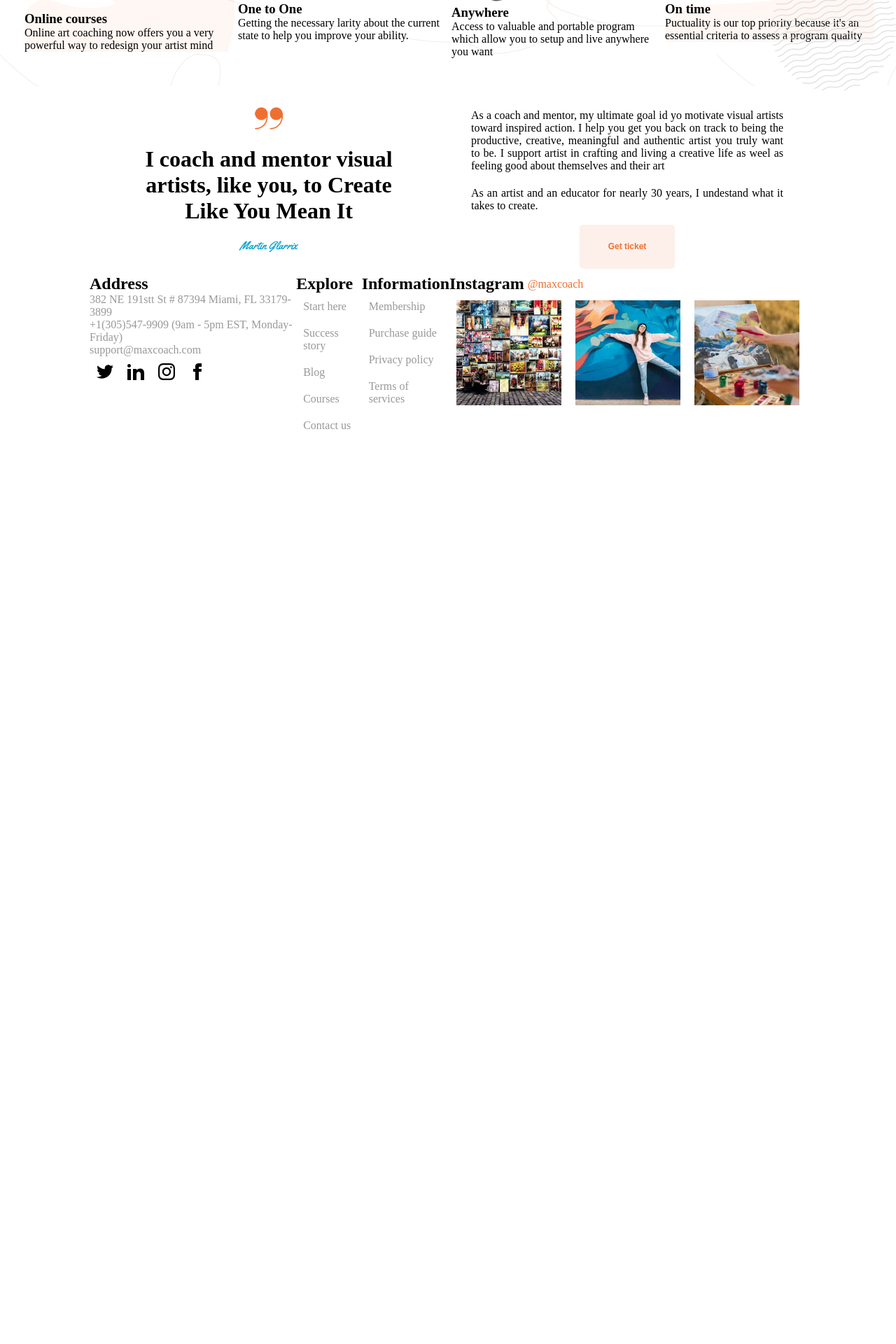
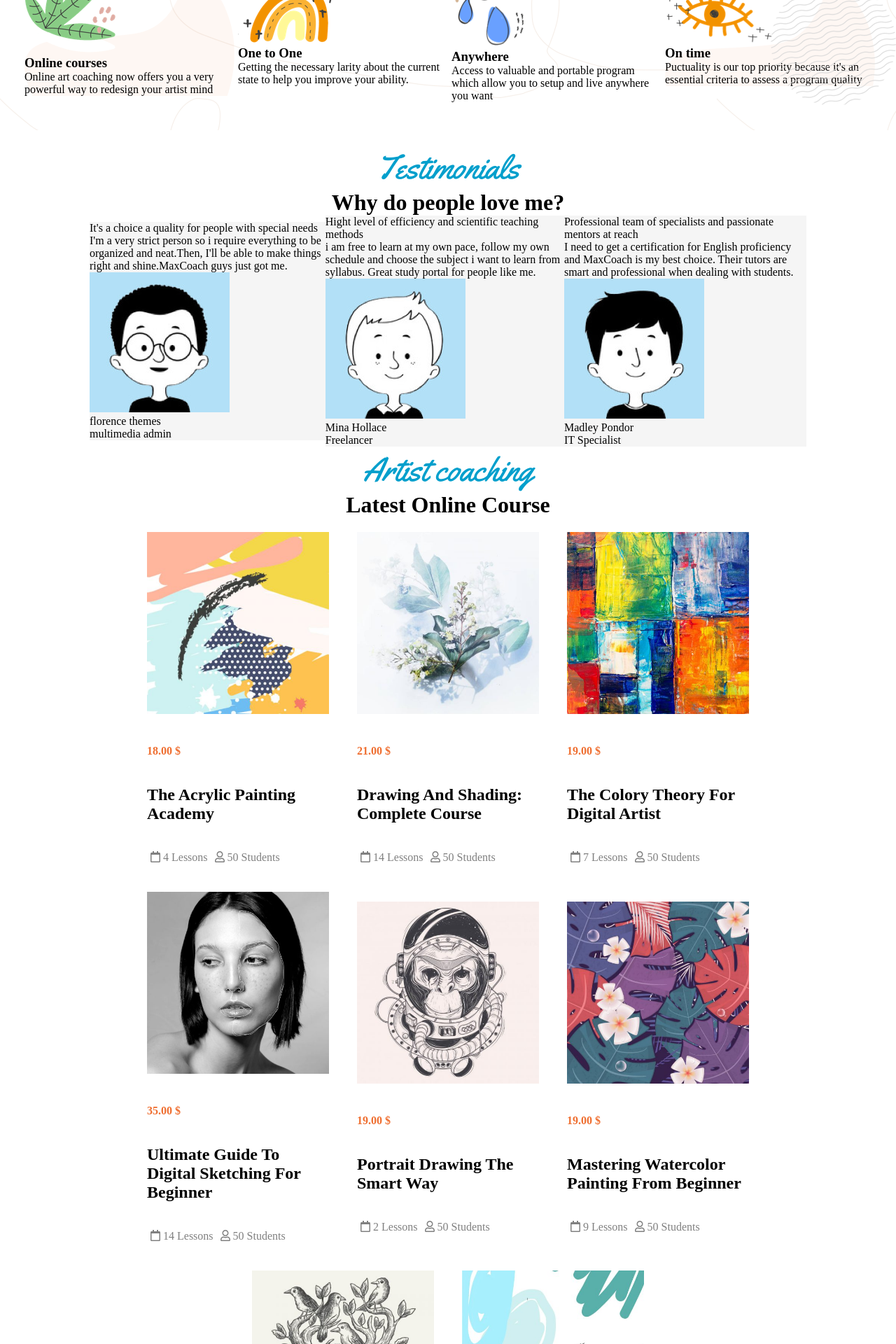
Before and after one commit to bizon-dot/proj-html-vuejs, a Vue app: page / in a window 1280 px wide. Shown: the part 440-2360 px from the top of the page at 70% size. Before the commit the page ends 1067 px from the top, so only its background shows below. Built offline with nearby package versions, Linux system fonts and the light colour scheme.

Commit message:
Sezione testimonials

```diff
--- a/src/App.vue
+++ b/src/App.vue
@@ -4,6 +4,8 @@
     <Header/>
     <!-- <Hero /> -->
     <ServiceCoaching />
+    <Testimonials />
+    <Courses />
     <CallToActions />
 
 
@@ -16,6 +18,10 @@ import Header from './components/Header.vue';
 // import Hero from './components/Hero.vue';
 import ServiceCoaching from './components/ServiceCoaching.vue';
 import CallToActions from './components/CallToActions.vue';
+import Testimonials from './components/Testimonials.vue';
+
+import Courses from './components/Courses.vue';
+
 import Footer from './components/Footer.vue';
 
 
@@ -26,6 +32,8 @@ export default {
  /*    Hero, */
     ServiceCoaching,
     CallToActions,
+    Testimonials,
+    Courses,
     Footer
   }
 }
@@ -36,5 +44,9 @@ export default {
 
 #app {
 
+
+
+
+
 }
 </style>
--- /dev/null
+++ b/src/assets/data/data-courses.js
@@ -0,0 +1,60 @@
+const course = [
+    {
+        title: "the acrylic painting academy"  ,
+        students: 50,
+        price: 18,
+        nLessons: 4,
+        path: 'assets/img/artist-course-01-480x480.jpg',
+    },
+    {
+        title:  "drawing and shading: complete course",
+        students: 50,
+        price: 21,
+        nLessons: 14,
+        path: 'assets/img/artist-course-02-480x480.jpg',
+    },
+    {
+        title:  "the colory theory for digital artist",
+        students: 50,
+        price: 19,
+        nLessons: 7,
+        path: 'assets/img/artist-course-03-480x480.jpg',
+    },
+    {
+        title:  "ultimate guide to digital sketching for beginner",
+        students: 50,
+        price: 35,
+        nLessons: 14,
+        path: 'assets/img/artist-course-04-480x480.jpg',
+        },
+    {
+        title:  "portrait drawing the smart way ",
+        students: 50,
+        price: 19 ,
+        nLessons: 2,
+        path: 'assets/img/artist-course-05-480x480.jpg',
+    },
+    {
+        title: "mastering watercolor painting from beginner"  ,
+        students: 50,
+        price: 19,
+        nLessons: 9 ,
+        path: 'assets/img/artist-course-06-480x480.jpg',
+    },
+    {
+        title:  "the art & science of drawing",
+        students: 50,
+        price: 25,
+        nLessons: 4 ,
+        path: 'assets/img/artist-course-07-480x480.jpg',
+    },
+    {
+        title:  "the colored penccil drawing course",
+        students: 50,
+        price: 22,
+        nLessons: 6 ,
+        path: 'assets/img/artist-course-08-480x480.jpg',
+    }
+]
+
+export default course;
--- /dev/null
+++ b/src/assets/data/data-testimonials.js
@@ -0,0 +1,25 @@
+const testimonials = [
+    {
+        title: "It's a choice a quality for people with special needs",
+        text: "I'm a very strict person so i require everything to be organized and neat.Then, I'll be able to make things right and shine.MaxCoach guys just got me.",
+        author: "florence themes",
+        job: "multimedia admin",
+        path: "assets/img/artist-testimonial-avatar-01.jpg",
+    },
+    {
+        title: "Hight level of efficiency and scientific teaching methods",
+        text: "i am free to learn at my own pace, follow my own schedule and choose the subject i want to learn from syllabus. Great study portal for people like me.",
+        author: "Mina Hollace",
+        job: "Freelancer",
+        path: "assets/img/artist-testimonial-avatar-02.jpg",
+    },
+    {
+        title: "Professional team of specialists and passionate mentors at reach",
+        text: "I need to get a certification for English proficiency and MaxCoach is my best choice. Their tutors are smart and professional when dealing with students. ",
+        author: "Madley Pondor ",
+        job: "IT Specialist",
+        path: "assets/img/artist-testimonial-avatar-03.jpg",
+    },
+]
+
+export default testimonials;
--- a/src/components/CallToActions.vue
+++ b/src/components/CallToActions.vue
@@ -1,5 +1,5 @@
 <template>
-  <div class="row">
+  <div class="container row">
     <div class="col">
       <img src="../assets/img/artist-quote-icon.png">
       <div class="title">
@@ -46,9 +46,9 @@
 
   .row {
     display: flex;
-
     width: 80%;
     margin: 0 auto;
+    margin-bottom: em(40);
 
 
   }
--- a/src/components/Courses.vue
+++ b/src/components/Courses.vue
@@ -7,37 +7,35 @@
       <h1>
         Latest Online Course
       </h1>
+    </div>
       <div class="container-cards">
         <ul class="cards">
           <li v-for="(course,index) in courses" :key="index">
-            <img class="img-fluid mb-3" :src="require(`@/${course.path}`)" :alt="course.title">
-            <p class="price">{{course.price}} $</p>
-            <p class="title">{{course.title}} $</p>
-            <div class="info">
-             <span>   <i class="far fa-calendar"></i> {{course.nLessons}} Lessons</span>
-             <span> <i class="far fa-user"></i> {{course.students}} Students </span>
+            <div class="card">
+              <img class="img-fluid mb-3" :src="require(`@/${course.path}`)" :alt="course.title">
+              <p class="price">{{course.price}}.00 $</p>
+              <p class="title">{{course.title}} </p>
+              <div class="info">
+                <span> <i class="far fa-calendar"></i> {{course.nLessons}} Lessons</span>
+                <span> <i class="far fa-user"></i> {{course.students}} Students </span>
+              </div>
+
             </div>
-
           </li>
 
         </ul>
 
       </div>
     </div>
-
-
-  </div>
 </template>
 
 <script>
   import courses from "../assets/data/data-courses.js";
-  import Card from './Card.vue';
+
 
   export default {
     name: 'Courses',
-    componets: {
-      Card
-    },
+
     data() {
       return {
         courses: courses,
@@ -55,6 +53,23 @@
   .courses {
     width: 80%;
     margin: 0 auto;
+    .card{
+      > *{
+     padding:20px;
+    }
+
+    .price{
+      color:#ef6f31;
+      font-weight: 800;
+      font-size:1rem;
+    }
+    .title{
+      font-size: 1.5rem;
+      font-weight: bolder;
+      text-transform: capitalize ;
+    }
+    }
+
 
     .cards {
       display: flex;
@@ -62,6 +77,15 @@
       flex-wrap: wrap;
       justify-content: center;
       align-items: center;
+
+
+      .info {
+        color:gray;
+        span {
+          padding: em(5);
+        }
+      }
+
       li {
         list-style: none;
         flex-basis: 25%;
--- a/src/components/Footer.vue
+++ b/src/components/Footer.vue
@@ -37,7 +37,7 @@
     </div>
 
     <div class="social">
-      <div class="header">
+      <div class="headerr">
         <h2>Instagram</h2><label>@maxcoach</label>
       </div>
 
@@ -86,6 +86,11 @@
     margin: 0 auto;
     color: $dusty-gray;
     font-weight: 400;
+    .info > *{
+      padding: em(10);
+    }
+    .socialItems,
+    .container-photos,
     .items{
       list-style: none;
        li {
@@ -96,18 +101,11 @@
 
     .socialItems,
     .container-photos {
-      list-style: none;
       display: flex;
-
-
-      li {
-        padding: em(10);
-
-      }
     }
 
     .social {
-      .header {
+      .headerr {
         display: flex;
         flex-wrap: wrap;
         align-items: center;
@@ -122,8 +120,8 @@
     .container-photos {
 
       img {
-        height: 150px;
-        width: 150px;
+        height: em(150);
+        width: em(150);
         object-fit: cover;
       }
     }
--- a/src/components/Header.vue
+++ b/src/components/Header.vue
@@ -57,6 +57,10 @@
 <style scoped lang="scss">
   @import "./style/general.scss";
 
+  header{
+    margin-bottom: em(20);
+  }
+
   .header-top {
     min-height: 4em;
     line-height: 4em;
--- /dev/null
+++ b/src/components/Testimonials.vue
@@ -0,0 +1,75 @@
+<template>
+  <div class="container testimonials">
+    <div class="header">
+      <div class="handwriting">
+        Testimonials
+      </div>
+      <h1>
+        Why do people love me?
+      </h1>
+    </div>
+    <div class="container-cards">
+      <ul class="cards">
+        <li v-for="(testimonial,index) in testimonials" :key="index">
+          <div class="card">
+            <p class="title">{{testimonial.title}} </p>
+            <p class="text">{{testimonial.text}} </p>
+            <div class="box-author">
+              <img class="img-fluid mb-3" :src="require(`@/${testimonial.path}`)" :alt="testimonial.author">
+              <p class="author">{{testimonial.author}} </p>
+              <p class="job">{{testimonial.job}} </p>
+            </div>
+
+
+            <!--  <img class="img-fluid mb-3" :src="require(`@/${course.path}`)" :alt="course.title">
+              <p class="price">{{course.price}}.00 $</p>
+              <p class="title">{{course.title}} </p> -->
+            <!-- {{testimonial}} -->
+          </div>
+        </li>
+
+      </ul>
+
+    </div>
+
+  </div>
+</template>
+
+<script>
+  import testimonials from "../assets/data/data-testimonials.js";
+
+  export default {
+    name: 'Testimonials',
+
+    data() {
+      return {
+        testimonials: testimonials,
+      }
+    }
+
+  }
+</script>
+
+<!-- Add "scoped" attribute to limit CSS to this component only -->
+<style scoped lang="scss">
+  .testimonials {
+     width: 80%;
+    margin: 0 auto;
+    .cards {
+      display: flex;
+      flex-direction: row;
+      justify-content: center;
+      align-items: center;
+
+      li{
+        list-style: none;
+      }
+    }
+
+    .card {
+      background-color: whitesmoke;
+    }
+
+    // background-image: url("/assets/image/artist-shape-01-600x577.png");
+  }
+</style>
--- a/style/general.scss
+++ b/style/general.scss
@@ -18,6 +18,10 @@
   clear: both;
 }
 
+.container{
+  margin-bottom: em(20);
+}
+
 .button {
   border: none;
   color: white;
@@ -25,11 +29,12 @@
   padding: 2px 10px;
   text-align: center;
   text-decoration: none;
-  //line-height: 4em;
+
   display: inline-block;
   font-size: 12px;
   border-radius: 5px;
 }
+
 
 .bg-orange {
   background-color: #ef6f31;
@@ -38,13 +43,15 @@
 }
 
 .bg-light-orange {
-  background-color: #fdf0ea  ;
-  color: #ef6f31;;
+  background-color: #fdf0ea;
+  color: #ef6f31;
   font-weight: 800;
   width: 30%;
   height: 30%;
 }
 
+
+// Stili di scrittura
 .handwriting {
   font-family: 'Yellowtail', cursive;
   color: $cerulean;
@@ -55,6 +62,21 @@
   text-justify: inter-word;
 }
 
-.p-4{
+.p-4 {
   padding: em(3);
 }
+
+//Header
+
+.header {
+  display: flex;
+  flex-direction: column;
+  align-items: center;
+  justify-content: center;
+
+  .handwriting {
+    font-size: 3rem;
+
+  }
+
+}
```
